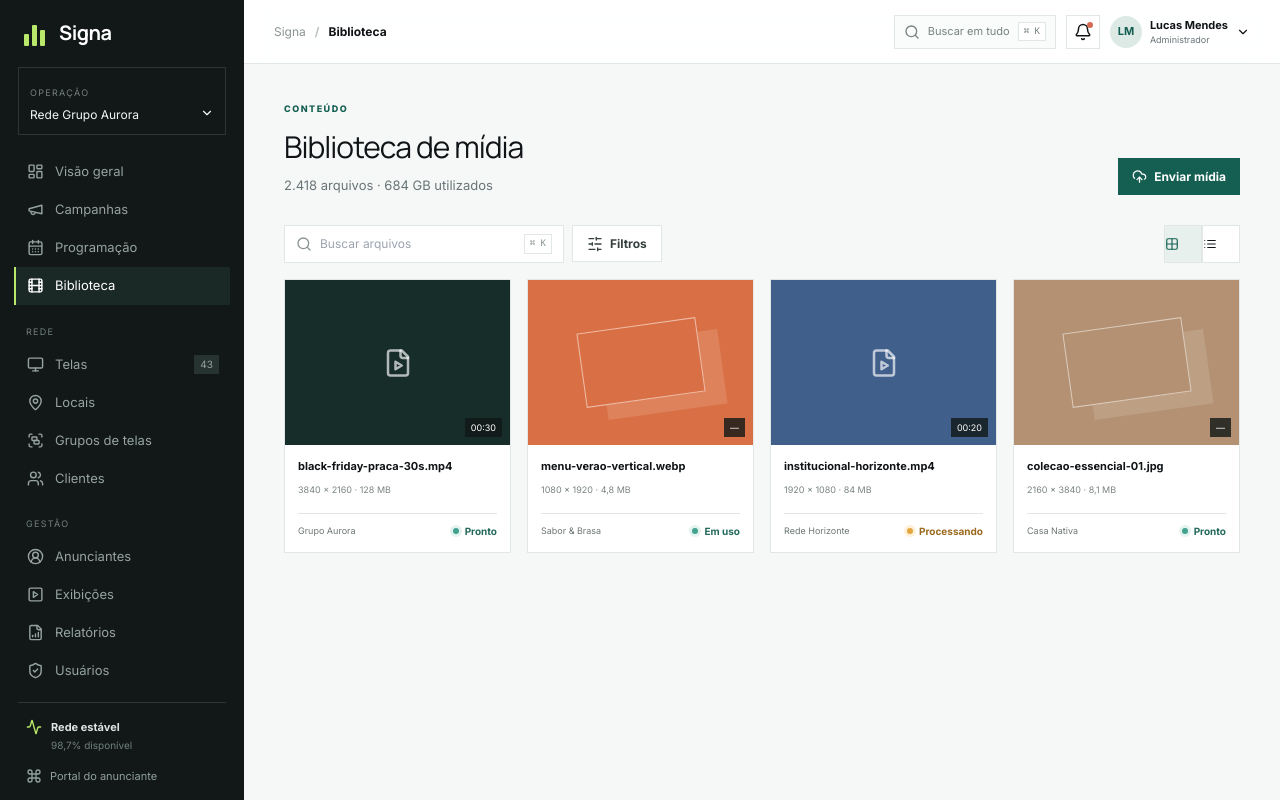
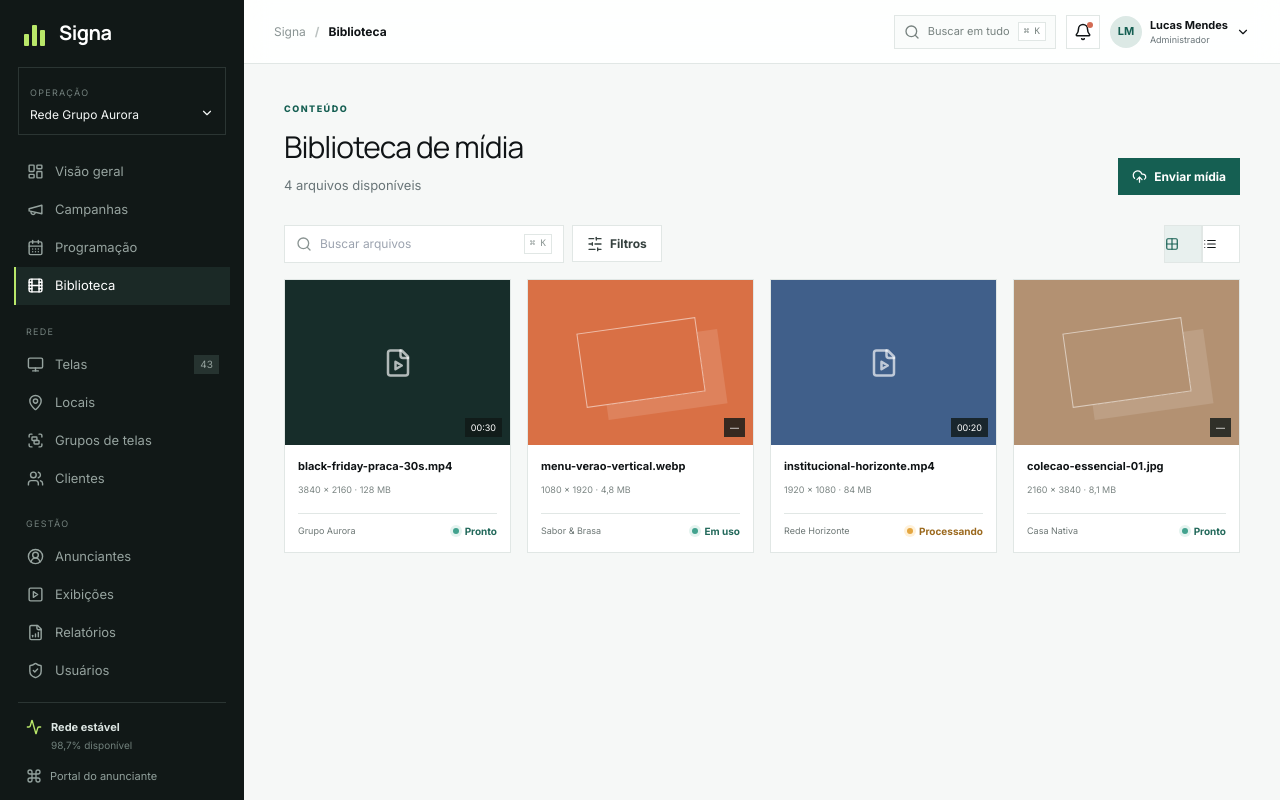
Before and after one commit to kasanvithsoluctions-sys/finan-asApp, a Next.js app: page /midias in a window 1280 px wide. Built offline with nearby package versions, Linux system fonts and the light colour scheme.

Commit message:
alterações sobre os arquivos de validação

```diff
--- a/src/components/entity-pages.tsx
+++ b/src/components/entity-pages.tsx
@@ -4,6 +4,7 @@
 import { ChangeEvent, DragEvent, FormEvent, useRef, useState } from "react";
 import { campaigns, clients, locations, media, screens } from "@/data/mock";
 import { campaignSchema, clientSchema, FieldErrors, getFieldErrors, validateMediaFiles, validateMediaSignatures } from "@/lib/validation";
+import type { Media } from "@/types/entities";
 import { Button, Modal, PageHead, Toolbar } from "./ui";
 import { StatusPill } from "./status-pill";
 export function ClientsPage(){return <><PageHead eyebrow="RELACIONAMENTO" title="Clientes" description="Contas, campanhas e alcance de cada operação." action={<Modal title="Novo cliente" trigger={<Button><Plus size={15}/> Novo cliente</Button>}><Form fields={["Nome do responsável","Empresa","E-mail","Telefone"]}/></Modal>}/><Toolbar placeholder="Buscar cliente, empresa ou e-mail"/><Table heads={["Cliente","Contato","Status","Campanhas","Telas","Cadastro",""]} rows={clients.map(c=>[<Link href={`/clientes/${c.id}`}><b>{c.company}</b><span className="sub">{c.name}</span></Link>,<>{c.email}<span className="sub">{c.phone}</span></>,<StatusPill value={c.status}/>,c.campaigns,c.screens,c.since,<MoreHorizontal size={16}/>])}/></>}
@@ -18,12 +19,18 @@
   return <><PageHead eyebrow="DISTRIBUIÇÃO DE CONTEÚDO" title="Campanhas" description="Planeje, publique e acompanhe a entrega de conteúdo." action={<Modal title="Criar campanha" trigger={<Button><Plus size={15}/> Nova campanha</Button>}><CampaignWizard onCreate={addCampaign}/></Modal>}/><div className="tabs" role="tablist" aria-label="Filtrar campanhas">{tabs.map(([value,label])=><button type="button" role="tab" aria-selected={filter===value} className={filter===value?"active":""} onClick={()=>setFilter(value)} key={value}>{label} <em>{value==="Todas"?campaignItems.length:campaignItems.filter((campaign)=>campaign.status===value).length}</em></button>)}</div><Toolbar placeholder="Buscar campanhas"/><Table heads={["Campanha","Cliente","Status","Início","Fim","Telas","Entrega"]} rows={filtered.map(c=>[<Link href={`/campanhas/${c.id}`} key={c.id}>{c.name}</Link>,c.client,<StatusPill value={c.status}/>,c.start,c.end,c.screens,<div className="progress-label"><span className="progress"><i style={{width:`${c.progress}%`}}/></span>{c.progress}%</div>])}/></>
 }
 export function LocationsPage(){return <><PageHead eyebrow="INFRAESTRUTURA" title="Locais" description="Pontos físicos e telas instaladas em cada endereço." action={<Button><Plus size={15}/> Novo local</Button>}/><Toolbar placeholder="Buscar local, cidade ou cliente"/><Table heads={["Local","Cliente","Endereço","Cidade / UF","Telas","Status"]} rows={locations.map(l=>[<Link href={`/locais/${l.id}`}><b>{l.name}</b></Link>,l.client,l.address,`${l.city} / ${l.state}`,l.screens,<StatusPill value={l.status}/>])}/></>}
-export function MediaPage(){return <><PageHead eyebrow="CONTEÚDO" title="Biblioteca de mídia" description="2.418 arquivos · 684 GB utilizados" action={<Modal title="Enviar novos arquivos" trigger={<Button><UploadCloud size={15}/> Enviar mídia</Button>}><MediaUpload/></Modal>}/><div className="media-tools"><Toolbar placeholder="Buscar arquivos"/><div className="view-toggle"><button type="button" className="active"><Grid2X2/></button><button type="button"><List/></button></div></div><div className="media-grid">{media.map(m=><article key={m.id}><div className="media-preview" style={{background:m.color}}><span>{m.type==="Vídeo"?<FileVideo/>:<div className="art-shape"/>}</span><em>{m.duration}</em></div><div className="media-meta"><b>{m.name}</b><span>{m.resolution} · {m.size}</span><footer><small>{m.client}</small><StatusPill value={m.status}/></footer></div></article>)}</div></>}
-function MediaUpload(){
+export function MediaPage(){
+  const [mediaItems,setMediaItems]=useState<Media[]>(media);
+  function receiveFiles(files:File[]){const uploaded:Media[]=files.map((file,index)=>({id:`upload-${Date.now()}-${index}`,name:file.name,type:file.type.startsWith("video/")?"Vídeo":"Imagem",resolution:"Analisando resolução",size:formatFileSize(file.size),duration:file.type.startsWith("video/")?"Processando":"—",client:"Sem cliente",status:"Processando",color:file.type.startsWith("video/")?"#294a52":"#56786f"}));setMediaItems((current)=>[...uploaded,...current])}
+  return <><PageHead eyebrow="CONTEÚDO" title="Biblioteca de mídia" description={`${mediaItems.length} arquivos disponíveis`} action={<Modal title="Enviar novos arquivos" trigger={<Button><UploadCloud size={15}/> Enviar mídia</Button>}><MediaUpload onUpload={receiveFiles}/></Modal>}/><div className="media-tools"><Toolbar placeholder="Buscar arquivos"/><div className="view-toggle"><button type="button" className="active"><Grid2X2/></button><button type="button"><List/></button></div></div><div className="media-grid">{mediaItems.map(m=><article key={m.id}><div className="media-preview" style={{background:m.color}}><span>{m.type==="Vídeo"?<FileVideo/>:<div className="art-shape"/>}</span><em>{m.duration}</em></div><div className="media-meta"><b>{m.name}</b><span>{m.resolution} · {m.size}</span><footer><small>{m.client}</small><StatusPill value={m.status}/></footer></div></article>)}</div></>
+}
+function formatFileSize(bytes:number){if(bytes>=1024**3)return `${(bytes/1024**3).toFixed(2)} GB`;return `${(bytes/1024**2).toFixed(1)} MB`}
+function MediaUpload({onUpload}:{onUpload:(files:File[])=>void}){
   const inputRef=useRef<HTMLInputElement>(null);
   const [files,setFiles]=useState<File[]>([]);
   const [errors,setErrors]=useState<string[]>([]);
   const [ready,setReady]=useState(false);
+  const [sending,setSending]=useState(false);
   function addFiles(incoming:File[]){
     const merged=[...files,...incoming].filter((file,index,list)=>list.findIndex((item)=>item.name===file.name&&item.size===file.size&&item.lastModified===file.lastModified)===index);
     setFiles(merged);
@@ -33,9 +40,8 @@
   function choose(event:ChangeEvent<HTMLInputElement>){addFiles(Array.from(event.target.files??[]));event.target.value=""}
   function drop(event:DragEvent<HTMLDivElement>){event.preventDefault();addFiles(Array.from(event.dataTransfer.files))}
   function remove(index:number){const next=files.filter((_,fileIndex)=>fileIndex!==index);setFiles(next);setErrors(next.length?validateMediaFiles(next):[]);setReady(false)}
-  async function submit(event:FormEvent<HTMLFormElement>){event.preventDefault();const basicErrors=validateMediaFiles(files);const signatureErrors=basicErrors.length?[]:await validateMediaSignatures(files);const validationErrors=[...basicErrors,...signatureErrors];setErrors(validationErrors);setReady(!validationErrors.length)}
-  function size(bytes:number){if(bytes>=1024**3)return `${(bytes/1024**3).toFixed(2)} GB`;return `${(bytes/1024**2).toFixed(1)} MB`}
-  return <form className="media-upload" onSubmit={submit} noValidate><div className="dropzone" onDragOver={(event)=>event.preventDefault()} onDrop={drop}><UploadCloud/><b>Arraste seus arquivos aqui</b><p>JPG, PNG ou WEBP: até 25 MB · MP4 ou WEBM: até 1 GB<br/>Máximo de 10 arquivos e 2 GB por envio</p><input ref={inputRef} type="file" accept=".jpg,.jpeg,.png,.webp,.mp4,.webm,image/jpeg,image/png,image/webp,video/mp4,video/webm" multiple onChange={choose}/><Button secondary onClick={()=>inputRef.current?.click()}>Selecionar arquivos</Button></div>{files.length>0&&<div className="upload-list">{files.map((file,index)=><div key={`${file.name}-${file.lastModified}`}><FileVideo/><span><b>{file.name}</b><small>{file.type||"Formato desconhecido"} · {size(file.size)}</small></span><button type="button" className="icon-btn" onClick={()=>remove(index)} aria-label={`Remover ${file.name}`}><X size={15}/></button></div>)}</div>}{errors.length>0&&<div className="upload-errors" role="alert">{errors.map((error)=><p key={error}>{error}</p>)}</div>}{ready&&<p className="form-success" role="status">Arquivos validados e prontos para envio.</p>}<div className="modal-actions"><Button type="submit" disabled={!files.length}>Validar e enviar</Button></div></form>
+  async function submit(event:FormEvent<HTMLFormElement>){event.preventDefault();setSending(true);setReady(false);try{const basicErrors=validateMediaFiles(files);const signatureErrors=basicErrors.length?[]:await validateMediaSignatures(files);const validationErrors=[...basicErrors,...signatureErrors];setErrors(validationErrors);if(validationErrors.length)return;onUpload(files);setReady(true);setFiles([])}finally{setSending(false)}}
+  return <form className="media-upload" onSubmit={submit} noValidate><div className="dropzone" onDragOver={(event)=>event.preventDefault()} onDrop={drop}><UploadCloud/><b>Arraste seus arquivos aqui</b><p>JPG, PNG ou WEBP: até 25 MB · MP4 ou WEBM: até 1 GB<br/>Máximo de 10 arquivos e 2 GB por envio</p><input ref={inputRef} type="file" accept=".jpg,.jpeg,.png,.webp,.mp4,.webm,image/jpeg,image/png,image/webp,video/mp4,video/webm" multiple onChange={choose}/><Button secondary onClick={()=>inputRef.current?.click()}>Selecionar arquivos</Button></div>{files.length>0&&<div className="upload-list">{files.map((file,index)=><div key={`${file.name}-${file.lastModified}`}><FileVideo/><span><b>{file.name}</b><small>{file.type||"Formato desconhecido"} · {formatFileSize(file.size)}</small></span><button type="button" className="icon-btn" onClick={()=>remove(index)} aria-label={`Remover ${file.name}`}><X size={15}/></button></div>)}</div>}{errors.length>0&&<div className="upload-errors" role="alert">{errors.map((error)=><p key={error}>{error}</p>)}</div>}{ready&&<p className="form-success" role="status">Envio concluído. A mídia foi adicionada à biblioteca.</p>}<div className="modal-actions"><Button type="submit" disabled={!files.length||sending}>{sending?"Validando...":"Enviar arquivos"}</Button></div></form>
 }
 function Table({heads,rows}:{heads:string[],rows:React.ReactNode[][]}){return <div className="data-wrap"><table className="data-table"><thead><tr>{heads.map(h=><th key={h}>{h}</th>)}</tr></thead><tbody>{rows.map((r,i)=><tr key={i}>{r.map((cell,j)=><td data-label={heads[j]} key={j}>{cell}</td>)}</tr>)}</tbody></table><div className="pagination"><span>Mostrando {rows.length} resultados</span><span>Página 1 de 1</span></div></div>}
 function FieldError({name,errors}:{name:string,errors:FieldErrors}){return errors[name]?<small className="field-error" role="alert">{errors[name]}</small>:null}
```
